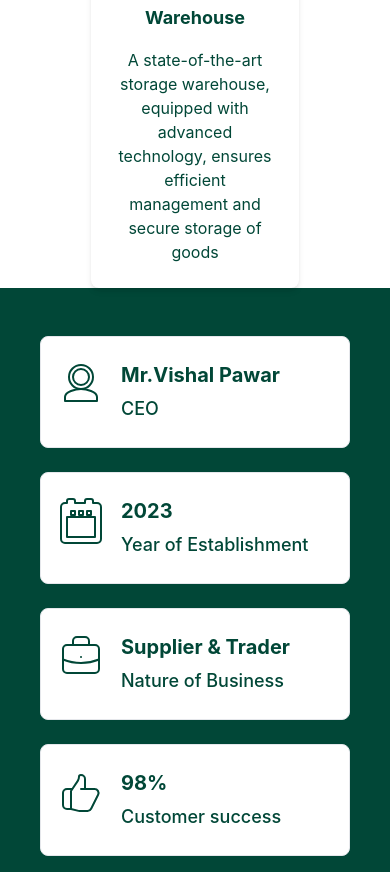
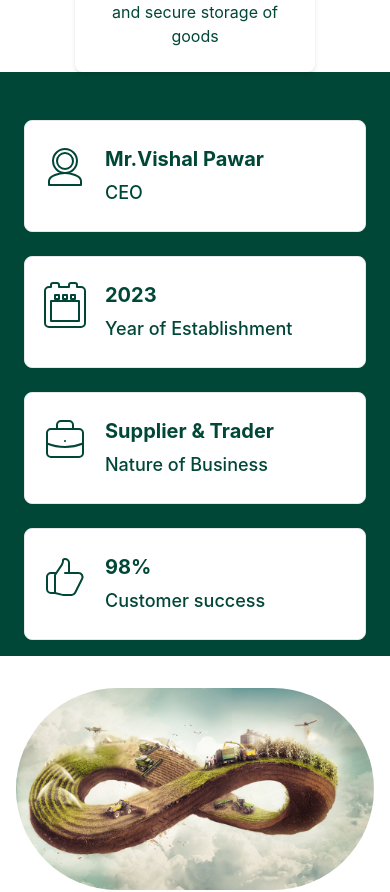
Before and after one commit to MonishShetty/Pawar-Agritech, a React (Create React App) app: page / in a window 390 px wide. Shown: the part 3644-4536 px from the top of the page. Built offline with nearby package versions, Linux system fonts and the light colour scheme.

Commit message:
[fix] cards

```diff
--- a/src/components/Companyinfo.js
+++ b/src/components/Companyinfo.js
@@ -4,7 +4,7 @@ export default function Companyinfo() {
   return (
     <div>
       <section className="py-10 pt-4 pb-4  bg-green-900 sm:py-16 mt-14 lg:py-24">
-        <div className="px-4 mx-auto max-w-7xl sm:px-6 lg:px-8">
+        <div className="md:px-4 mx-auto max-w-7xl lg:px-8">
 
 
           <div className="grid grid-cols-1 gap-6 px-6 mt-8 sm:px-0 lg:mt-16 sm:grid-cols-2 lg:grid-cols-4 xl:gap-x-12">
--- a/src/components/Reviews.js
+++ b/src/components/Reviews.js
@@ -39,7 +39,7 @@ const ReviewSection = () => {
 
   return (
     <section className=" py-10 pt-4 pb-8">
-      <div className="container mx-auto px-4 relative">
+      <div className="container mx-auto md:px-4 relative">
         <h2 className="text-3xl text-green-900 font-bold text-center mb-8">What our happy customers and well-wishers say!!</h2>
         <div className="relative flex justify-center items-center ">
           <div className="flex overflow-hidden w-full max-w-3xl relative ">
--- a/src/components/Service.js
+++ b/src/components/Service.js
@@ -3,7 +3,7 @@ import React from "react";
 const FeatureSection = () => {
   return (
     <section className="bg-white py-20">
-      <div className="container mx-auto px-4">
+      <div className="container mx-auto sm:px-4">
         <h2 className="text-3xl font-bold text-center mb-10 text-green-900">
           Services
         </h2>
```
